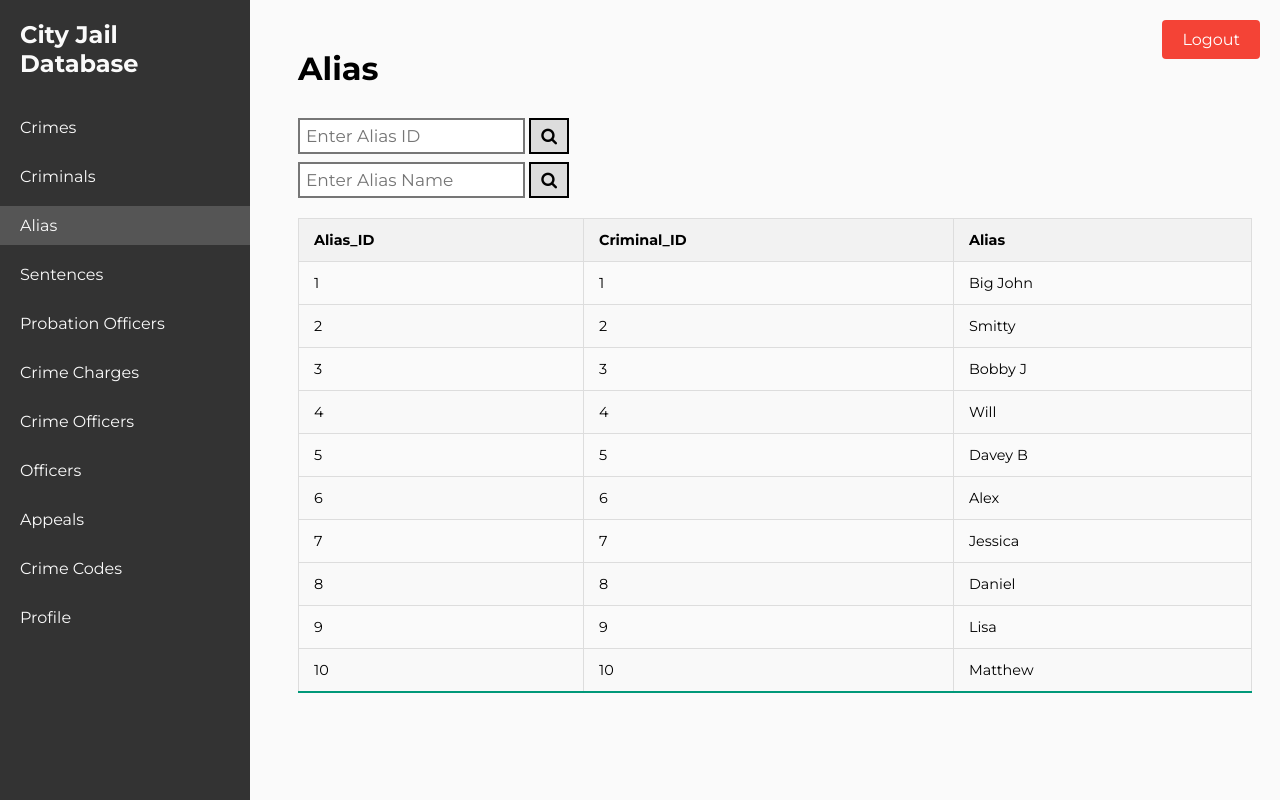
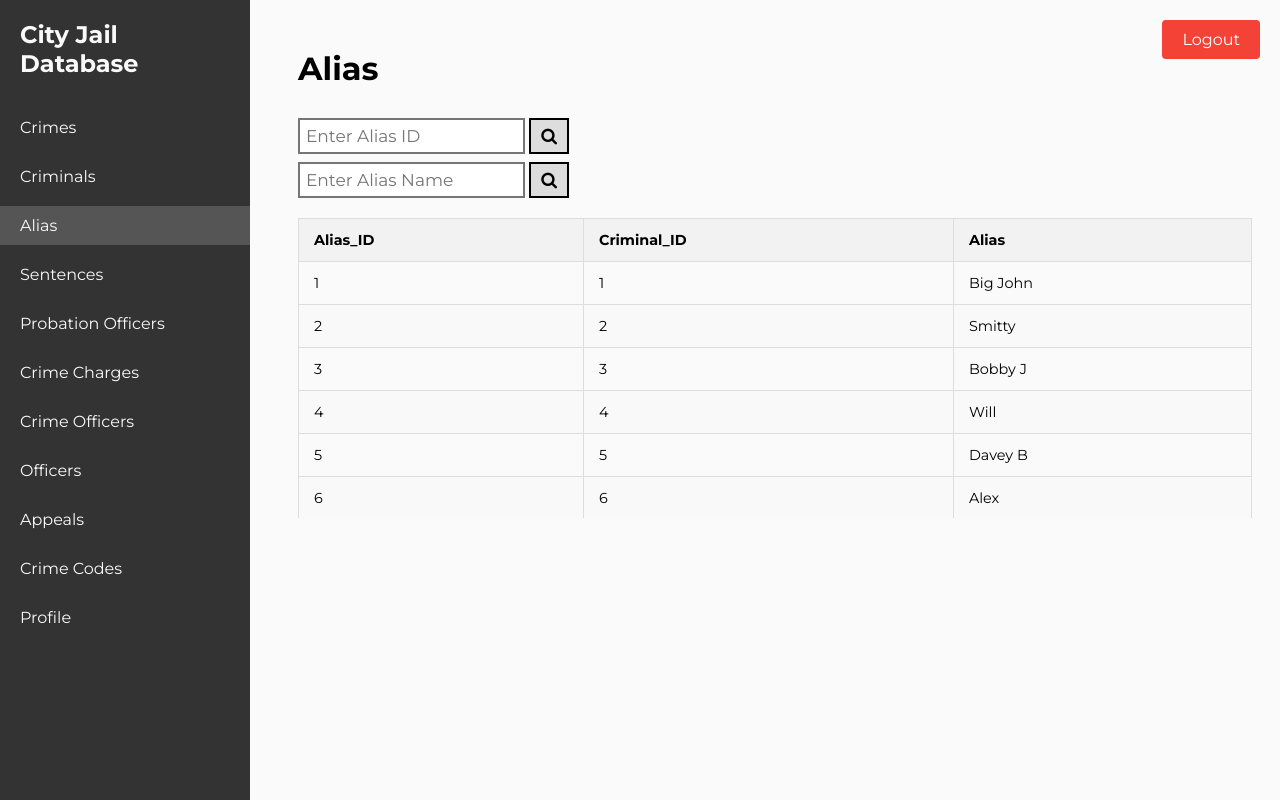
Before and after one commit to 395110n/CSUY3083Project, a Flask app: a page that uses templates/alias.html in a window 1280 px wide. Run offline with Flask 3, Linux system fonts and the light colour scheme; data comes from the database, SQL or seed files in the repository; some libraries are stand-ins or nearby versions.

Commit message:
adde scrolls

```diff
--- a/static/css/styles.css
+++ b/static/css/styles.css
@@ -123,3 +123,8 @@ body {
 .styled-table tbody tr:last-of-type {
   border-bottom: 2px solid #009879;
 }
+
+.scrollable-table {
+  max-height: 300px; /* Set the maximum height for the table */
+  overflow-y: auto; /* Enable vertical scrolling */
+}
--- a/templates/alias.html
+++ b/templates/alias.html
@@ -95,7 +95,11 @@
         <!-- use flask mode to pass the value to it to control the display or not -->
       </div>
 
-      {{ data | safe }}
+      <div class="scrollable-table">
+        {{ data | safe }}
+        <!-- Render the table data here -->
+      </div>
+
     </div>
     <a href="{{ url_for('logout') }}" class="logout-button">Logout</a>
     <script>
```
Also changed, not shown: templates/appeals.html (+4 -3 lines), templates/crime_charges.html (+4 -3 lines), templates/crime_codes.html (+4 -3 lines), templates/crime_officers.html (+4 -3 lines), templates/crimes.html (+4 -3 lines), templates/criminals.html (+4 -3 lines), templates/officers.html (+4 -3 lines), templates/prob_officers.html (+4 -3 lines), templates/sentences.html (+4 -3 lines).
